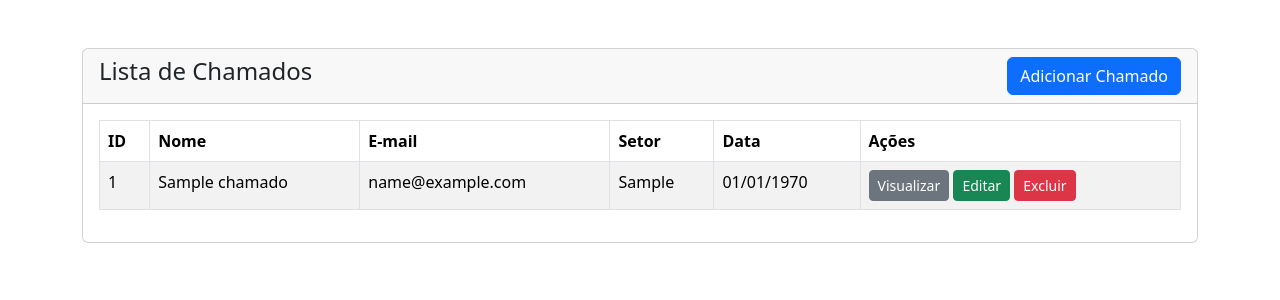
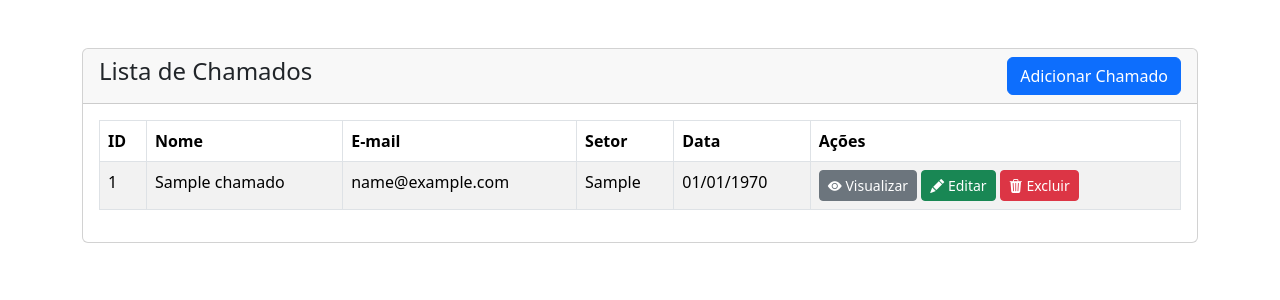
Before and after one commit to DecioLuiz/sistema_chamados, a PHP site: page /chamados.php in a window 1280 px wide. Shown: the part 56-356 px from the top of the page. Run offline with PHP 8.4, Linux system fonts and the light colour scheme; tables that the repository leaves empty or names only in its code hold one stand-in row (values such as "Sample post").

Commit message:
Finalização com a implementação da função deletar chamado (botão excluir) e ajustes finais

```diff
--- a/chamados.php
+++ b/chamados.php
@@ -10,7 +10,8 @@ require './conexao.php';
     <meta name="viewport" content="width=device-width, initial-scale=1">
     <title>Chamados</title>
     <link href="https://cdn.jsdelivr.net/npm/bootstrap@5.3.3/dist/css/bootstrap.min.css" rel="stylesheet" integrity="sha384-QWTKZyjpPEjISv5WaRU9OFeRpok6YctnYmDr5pNlyT2bRjXh0JMhjY6hW+ALEwIH" crossorigin="anonymous">
-  </head>
+    <link rel="stylesheet" href="https://cdn.jsdelivr.net/npm/bootstrap-icons@1.11.3/font/bootstrap-icons.min.css">
+</head>
   <body>
     <?php include('navbar.php'); ?>
     <div class="container mt-5">
@@ -47,10 +48,10 @@ require './conexao.php';
                                     <td><?=$chamado['setor']?></td>
                                     <td><?=date('d/m/Y', strtotime($chamado['data_incidente']))?></td>
                                     <td>
-                                        <a href="chamado-view.php?id=<?=$chamado['id']?>" class="btn btn-secondary btn-sm">Visualizar</a>
-                                        <a href="chamado-edit.php?id=<?=$chamado['id']?>" class="btn btn-success btn-sm">Editar</a>
-                                        <form action="" method="POST" class="d-inline">
-                                            <button type="submit" name="delete_chamado" value="1" class="btn btn-danger btn-sm">Excluir</button>
+                                        <a href="chamado-view.php?id=<?=$chamado['id']?>" class="btn btn-secondary btn-sm"><span class="bi-eye-fill"></span>&nbsp;Visualizar</a>
+                                        <a href="chamado-edit.php?id=<?=$chamado['id']?>" class="btn btn-success btn-sm"><span class="bi-pencil-fill"></span>&nbsp;Editar</a>
+                                        <form action="actions.php" method="POST" class="d-inline">
+                                            <button onclick="return confirm('Tem certeza que deseja excluir o chamado?')" type="submit" name="delete_chamado" value="<?=$chamado['id']?>" class="btn btn-danger btn-sm"><span class="bi-trash3-fill"></span>&nbsp;Excluir</button>
                                         </form>
                                     </td>
                                 </tr>
```
Also changed, not shown: actions.php (+17 -0 lines).
